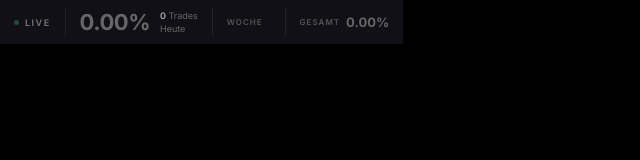
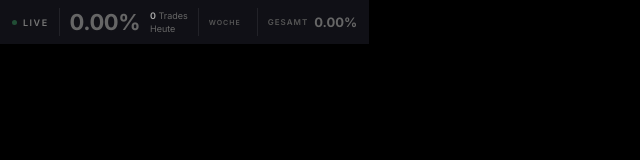
Before and after one commit to leonpluemacher-dotcom/max-trade-overlay, a website: page public/overlay.html in a window 1280 px wide. Shown: the whole page, without its empty margins (0-640 px from the left). Drawn offline with Linux system fonts and the light colour scheme; no server answers.

Commit message:
Make week section more compact for narrower overlay bar

```diff
--- a/public/overlay.html
+++ b/public/overlay.html
@@ -16,12 +16,12 @@
     background:rgba(18,18,24,0.92);
     border:none;
     border-radius:0;
-    padding:8px 14px;
+    padding:8px 12px;
     width:max-content;
     backdrop-filter:blur(8px);
   }
 
-  .sep{width:1px;height:28px;background:rgba(255,255,255,.08);margin:0 14px;flex-shrink:0}
+  .sep{width:1px;height:28px;background:rgba(255,255,255,.08);margin:0 10px;flex-shrink:0}
   .live{display:flex;align-items:center;gap:6px;font-size:9px;text-transform:uppercase;letter-spacing:1.5px;color:#777;font-weight:600;white-space:nowrap}
   .dot{width:5px;height:5px;border-radius:50%;background:#4ade80;animation:p 2s infinite;flex-shrink:0}
   @keyframes p{0%,100%{opacity:1}50%{opacity:.3}}
@@ -30,11 +30,11 @@
   .meta{font-size:9px;color:#666;line-height:1.5;white-space:nowrap}
   .meta b{color:#aaa;font-weight:600}
   .week{display:flex;align-items:center;gap:0}
-  .wlbl{font-size:8px;text-transform:uppercase;letter-spacing:1px;color:#555;font-weight:600;margin-right:8px;white-space:nowrap}
-  .wr{display:flex;gap:3px}
+  .wlbl{font-size:7px;text-transform:uppercase;letter-spacing:1px;color:#555;font-weight:600;margin-right:6px;white-space:nowrap}
+  .wr{display:flex;gap:2px}
   .dc{text-align:center}
   .dl{font-size:7px;color:#444;margin-bottom:1px;font-weight:600}
-  .db{width:38px;height:20px;border-radius:3px;display:flex;align-items:center;justify-content:center;font-size:8px;font-weight:700;background:rgba(255,255,255,.03);color:#444}
+  .db{width:28px;height:18px;border-radius:3px;display:flex;align-items:center;justify-content:center;font-size:7px;font-weight:700;background:rgba(255,255,255,.03);color:#444}
   .db.pos{background:rgba(74,222,128,.13);color:#4ade80}
   .db.neg{background:rgba(248,113,113,.13);color:#f87171}
   .db.tm{border:1px solid rgba(255,255,255,.15)}
```
